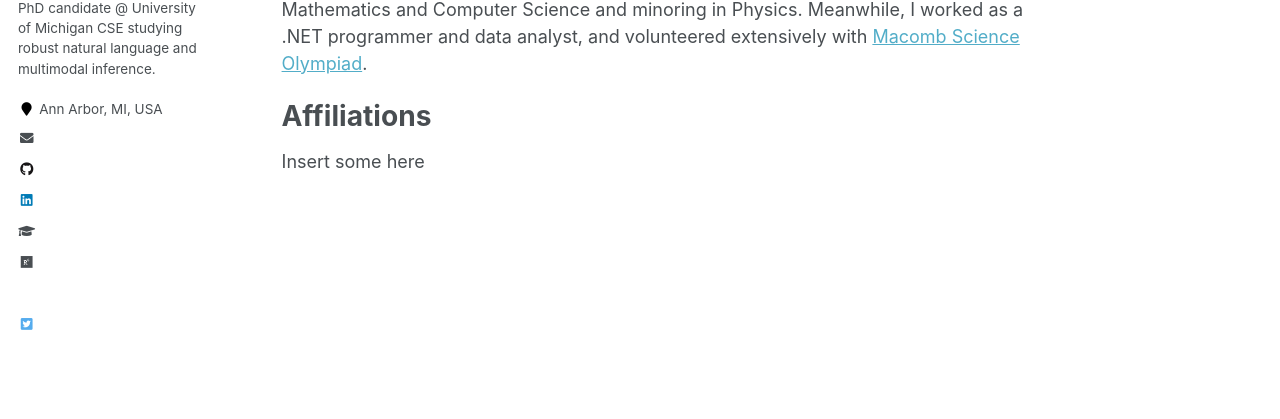
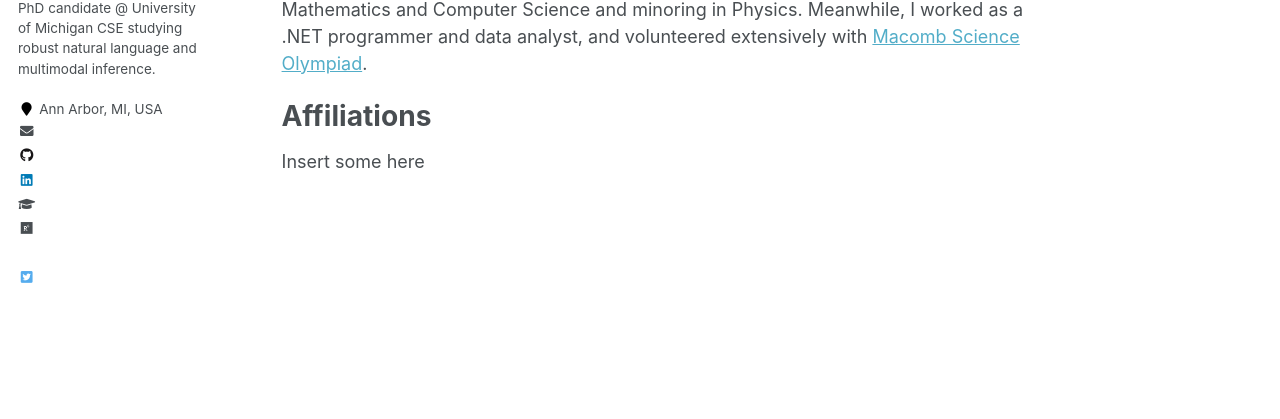
Before and after one commit to shanestorks/shanestorks.github.io, a Jekyll site: the page built from _pages/about.md, in a window 1280 px wide. Shown: the part 296-715 px from the top of the page. Built offline with Jekyll 4.4.1, drawn with Linux system fonts in a browser that asks for light colours.

Commit message:
Sidebar changes

```diff
--- a/_includes/author-profile.html
+++ b/_includes/author-profile.html
@@ -22,42 +22,44 @@
   <div class="author__urls-wrapper">
     <button class="btn btn--inverse">Follow</button>
     <ul class="author__urls social-icons">
+      <li>
       {% if author.location %}
-        <li><i class="fa fa-fw fa-map-marker" aria-hidden="true"></i> {{ author.location }}</li>
+        <i class="fa fa-fw fa-map-marker" aria-hidden="true"></i> {{ author.location }}
       {% endif %}
       {% if author.employer %}
-        <li><i class="fa fa-fw fa-map-marker" aria-hidden="true"></i> {{ author.employer }}</li>
+        <i class="fa fa-fw fa-map-marker" aria-hidden="true"></i> {{ author.employer }}
       {% endif %}
       {% if author.uri %}
-        <li><a href="{{ author.uri }}"><i class="fas fa-fw fa-link" aria-hidden="true"></i></a></li>
+        <a href="{{ author.uri }}"><i class="fas fa-fw fa-link" aria-hidden="true"></i></a>
       {% endif %}
       {% if author.email %}
-        <li><a href="mailto:{{ author.email }}"><i class="fas fa-fw fa-envelope" aria-hidden="true"></i></a></li>
+        <a href="mailto:{{ author.email }}"><i class="fas fa-fw fa-envelope" aria-hidden="true"></i></a>
       {% endif %}
       {% if author.github %}
-        <li><a href="https://github.com/{{ author.github }}"><i class="fab fa-fw fa-github" aria-hidden="true"></i></a></li>
+        <a href="https://github.com/{{ author.github }}"><i class="fab fa-fw fa-github" aria-hidden="true"></i></a>
       {% endif %}
       {% if author.linkedin %}
-        <li><a href="https://www.linkedin.com/in/{{ author.linkedin }}"><i class="fab fa-fw fa-linkedin" aria-hidden="true"></i></a></li>
+        <a href="https://www.linkedin.com/in/{{ author.linkedin }}"><i class="fab fa-fw fa-linkedin" aria-hidden="true"></i></a>
       {% endif %}
       {% if author.googlescholar %}
-        <li><a href="{{ author.googlescholar }}"><i class="fas fa-fw fa-graduation-cap"></i></a></li>
+        <a href="{{ author.googlescholar }}"><i class="fas fa-fw fa-graduation-cap"></i></a>
       {% endif %}
        {% if author.researchgate %}
-        <li><a href="{{ author.researchgate }}"><i class="fab fa-fw fa-researchgate" aria-hidden="true"></i></a></li>
+        <a href="{{ author.researchgate }}"><i class="fab fa-fw fa-researchgate" aria-hidden="true"></i></a>
       {% endif %}
       {% if author.arxiv %}
-        <li><a href="https://twitter.com/{{ author.arxiv }}"><i class="fab fa-fw fa-arxiv-square" aria-hidden="true"></i></a></li>
+        <a href="https://twitter.com/{{ author.arxiv }}"><i class="fab fa-fw fa-arxiv-square" aria-hidden="true"></i></a>
       {% endif %}
       {% if author.twitter %}
-        <li><a href="https://twitter.com/{{ author.twitter }}"><i class="fab fa-fw fa-twitter-square" aria-hidden="true"></i></a></li>
+        <a href="https://twitter.com/{{ author.twitter }}"><i class="fab fa-fw fa-twitter-square" aria-hidden="true"></i></a>
       {% endif %}
       {% if author.stackoverflow %}
-        <li><a href="https://www.stackoverflow.com/users/{{ author.stackoverflow }}"><i class="fab fa-fw fa-stack-overflow" aria-hidden="true"></i></a></li>
+        <a href="https://www.stackoverflow.com/users/{{ author.stackoverflow }}"><i class="fab fa-fw fa-stack-overflow" aria-hidden="true"></i></a>
       {% endif %}
       {% if author.orcid %}
-        <li><a href="{{ author.orcid }}"><i class="ai ai-orcid-square ai-fw"></i></a></li>
+        <a href="{{ author.orcid }}"><i class="ai ai-orcid-square ai-fw"></i></a>
       {% endif %}
+      </li>
     </ul>
   </div>
 </div>
```
